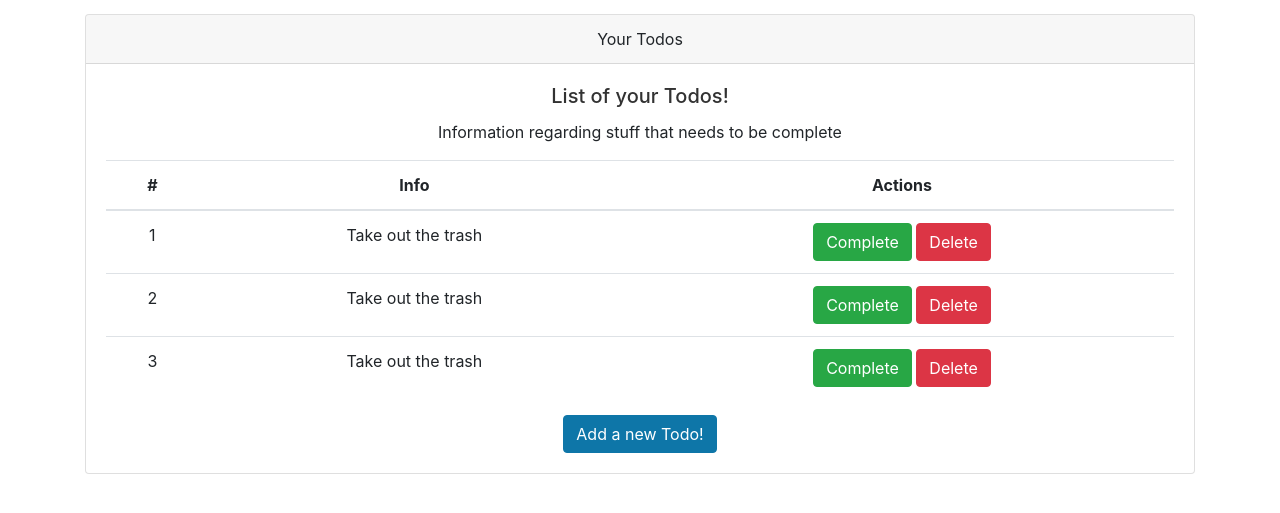
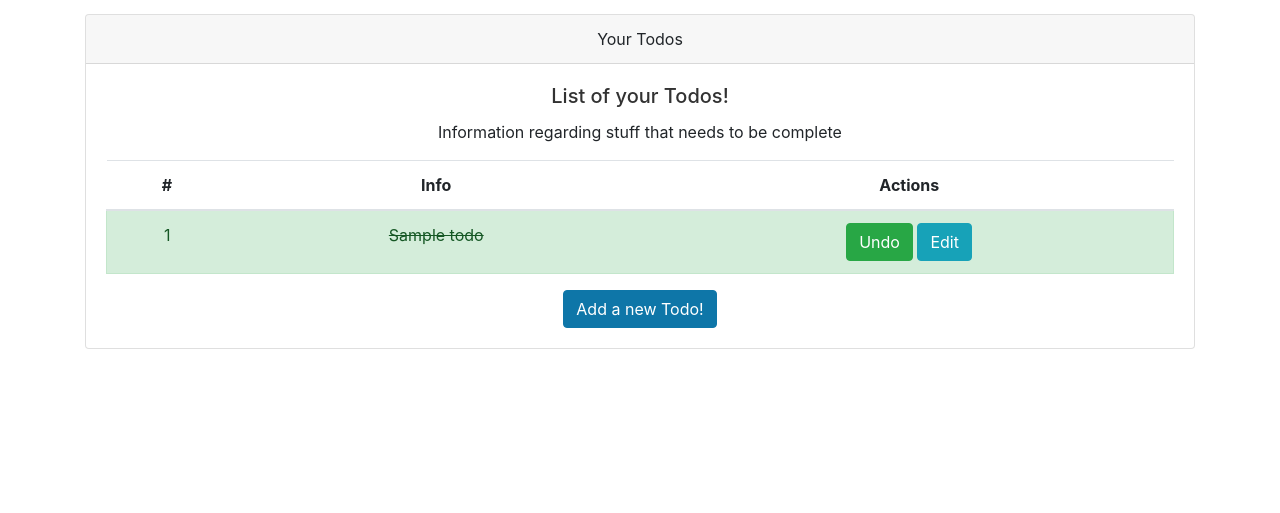
Before and after one commit to zahrahassani8/TodoApp, a FastAPI app: page /todos/ in a window 1280 px wide. Shown: the part 56-569 px from the top of the page. Run offline with FastAPI, Linux system fonts and the light colour scheme; tables that the repository leaves empty hold one stand-in row (values such as "Sample post"); some libraries are stand-ins or nearby versions.

Commit message:
Refactor Todos router and update HTML templates.

```diff
--- a/router/todos.py
+++ b/router/todos.py
@@ -1,8 +1,13 @@
-from fastapi import APIRouter, Request
+import models
+from fastapi.templating import Jinja2Templates
+from fastapi.responses import HTMLResponse
+from sqlalchemy.orm import Session
 from database import SessionLocal, engine
-from fastapi.responses import HTMLResponse
-from fastapi.templating import Jinja2Templates
-import models
+from fastapi import APIRouter, Request, Depends, Form
+from starlette.responses import RedirectResponse
+from starlette import status
+import sys
+sys.path.append("..")
 
 
 router = APIRouter(
@@ -24,8 +29,10 @@ def get_db():
 
 
 @router.get('/', response_class=HTMLResponse)
-async def read_all_by_user(request: Request):
-    return templates.TemplateResponse("home.html", {'request': request})
+async def read_all_by_user(request: Request, db: Session = Depends(get_db)):
+    todos = db.query(models.Todos).filter(models.Todos.owner_id == 1).all()
+    return templates.TemplateResponse("home.html", {'request': request, 'todos': todos})
+
 
 
 @router.get('/add-todo', response_class=HTMLResponse)
@@ -33,6 +40,70 @@ async def add_new_todo(request: Request):
     return templates.TemplateResponse("add_todo.html", {'request': request})
 
 
+
+@router.post('/add-todo', response_class=HTMLResponse)
+async def create_todo(request: Request,
+                      title: str = Form(...),
+                      description: str = Form(...),
+                      priority: int = Form(...),
+                      db: Session = Depends(get_db)):
+    todo_model = models.Todos()
+    todo_model.title = title
+    todo_model.description = description
+    todo_model.priority = priority
+    todo_model.completed = False
+    todo_model.owner_id = 1
+    db.add(todo_model)
+    db.commit()
+    return RedirectResponse(url="/todos", status_code=status.HTTP_302_FOUND)
+
+
+
 @router.get('/edit-todo/{todo_id}', response_class=HTMLResponse)
-async def edit_todo(request: Request):
-    return templates.TemplateResponse("edit_todo.html", {'request': request})
+async def edit_todo(request: Request,
+                    todo_id: int,
+                    db: Session = Depends(get_db)):
+    todo = db.query(models.Todos).filter(models.Todos.id == todo_id).first()
+    return templates.TemplateResponse("edit_todo.html", {'request': request, 'todo': todo})
+
+
+
+@router.post('/edit-todo/{todo_id}', response_class=HTMLResponse)
+async def edit_todo_commit(request: Request,
+                           todo_id: int,
+                           title: str = Form(...),
+                           description: str = Form(...),
+                           priority: int = Form(...),
+                           db: Session = Depends(get_db)):
+    todo_model = db.query(models.Todos).filter(models.Todos.id == todo_id).first()
+
+    todo_model.title = title
+    todo_model.description = description
+    todo_model.priority = priority
+    db.add(todo_model)
+    db.commit()
+    return RedirectResponse(url="/todos", status_code=status.HTTP_302_FOUND)
+
+
+@router.get('/delete/{todo_id}', response_class=HTMLResponse)
+async def delete_todo(request: Request,
+                      todo_id: int,
+                      db: Session = Depends(get_db)):
+    todo_model = db.query(models.Todos).filter(models.Todos.id == todo_id).first()
+    if todo_model is None:
+        return RedirectResponse(url='/todos', status_code=status.HTTP_302_FOUND)
+    db.query(models.Todos).filter(models.Todos.id == todo_id).delete()
+    db.commit()
+    return RedirectResponse(url="/todos", status_code=status.HTTP_302_FOUND)
+
+
+
+@router.get('/complete/{todo_id}', response_class=HTMLResponse)
+async def complete_todo(request: Request,
+                      todo_id: int,
+                      db: Session = Depends(get_db)):
+    todo = db.query(models.Todos).filter(models.Todos.id == todo_id).first()
+    todo.completed = not todo.completed
+    db.add(todo)
+    db.commit()
+    return RedirectResponse(url="/todos", status_code=status.HTTP_302_FOUND)
--- a/templates/add_todo.html
+++ b/templates/add_todo.html
@@ -3,7 +3,7 @@
   <div class="card">
     <div class="card-header">Make a new todo</div>
     <div class="card-body">
-      <form id="todoForm">
+      <form method="POST">
         <div class="form-group">
           <label>Title</label>
           <input type="text" class="form-control" name="title" required />
--- a/templates/home.html
+++ b/templates/home.html
@@ -16,33 +16,54 @@
           </tr>
         </thead>
         <tbody>
+          {% for todo in todos %}
+          {% if todo.completed == False %}
           <tr class="pointer">
-            <td>1</td>
-            <td>Take out the trash</td>
+            <td>{{ loop.index }}</td>
+            <td>{{ todo.title }}</td>
             <td>
-              <button type="button" class="btn btn-success">Complete</button>
-              <button type="button" class="btn btn-danger">Delete</button>
+              <button
+                onclick="window.location.href='complete/{{todo.id}}'"
+                type="button"
+                class="btn btn-success"
+              >
+                Complete
+              </button>
+              <button
+                onclick="window.location.href='edit-todo/{{todo.id}}'"
+                type="button"
+                class="btn btn-info"
+              >
+                Edit
+              </button>
             </td>
           </tr>
-          <tr class="pointer">
-            <td>2</td>
-            <td>Take out the trash</td>
+          {% else %}
+          <tr class="pointer alert alert-success">
+            <td>{{ loop.index }}</td>
+            <td class="strike-through-td">{{ todo.title }}</td>
             <td>
-              <button type="button" class="btn btn-success">Complete</button>
-              <button type="button" class="btn btn-danger">Delete</button>
+              <button
+                onclick="window.location.href='complete/{{todo.id}}'"
+                type="button"
+                class="btn btn-success"
+              >
+                Undo
+              </button>
+              <button
+                onclick="window.location.href='edit-todo/{{todo.id}}'"
+                type="button"
+                class="btn btn-info"
+              >
+                Edit
+              </button>
             </td>
           </tr>
-          <tr class="pointer">
-            <td>3</td>
-            <td>Take out the trash</td>
-            <td>
-              <button type="button" class="btn btn-success">Complete</button>
-              <button type="button" class="btn btn-danger">Delete</button>
-            </td>
-          </tr>
+          {% endif %}
+          {% endfor %}
         </tbody>
       </table>
-      <a class="btn btn-primary" href="#">Add a new Todo!</a>
+      <a class="btn btn-primary" href="add-todo">Add a new Todo!</a>
     </div>
   </div>
 </div>
```
Also changed, not shown: templates/edit_todo.html (+11 -9 lines).
